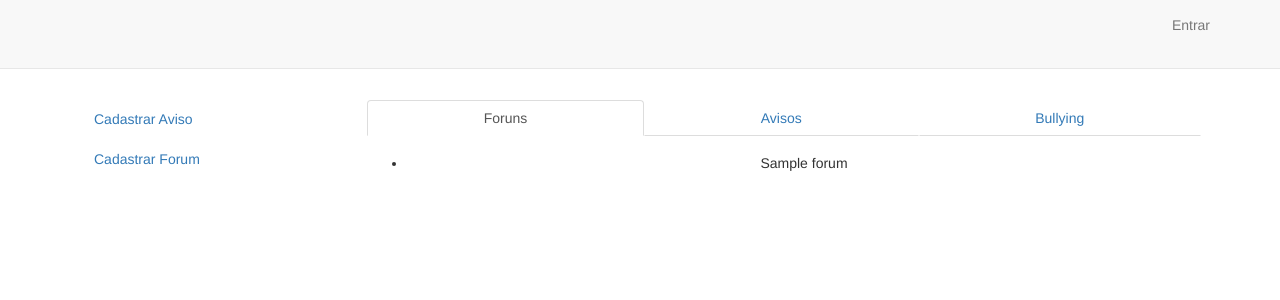
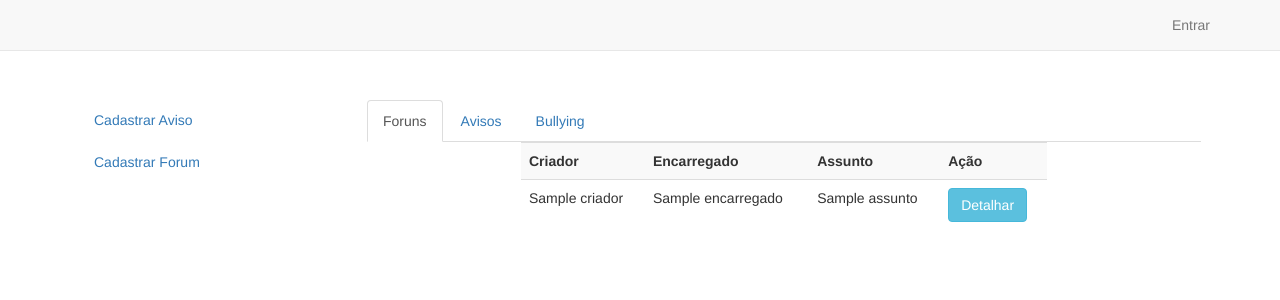
Before and after one commit to Connect-School/Connect-Web, a Django app: template escola/templates/escola/index.html in a window 1280 px wide. Shown: the top 300 px of the page. Run offline with Django 3.2, Linux system fonts and the light colour scheme; tables that the repository leaves empty hold one stand-in row (values such as "Sample post"); the template is opened without the code that fills it: values that come from a table or form of the project are taken from there, most other values are stand-ins (such as "Sample title", 1, 10 or a date in 2020); some libraries are stand-ins or nearby versions.

Commit message:
dynamic tab feito

```diff
--- a/escola/templates/escola/index.html
+++ b/escola/templates/escola/index.html
@@ -14,71 +14,72 @@
             </ul>
         </div>
         <div class="col-md-9">
-            <ul class="nav nav-tabs nav-justified">
-                <li role="presentation" class="active"><a href="#foruns">Foruns</a></li>
-                <li role="presentation"><a href="#avisos">Avisos</a></li>
-                <li role="presentation"><a href="#bullying">Bullying</a></li>
+            <ul class="nav nav-tabs">
+                <li class="active"><a data-toggle="tab" href="#foruns">Foruns</a></li>
+                <li><a data-toggle="tab" href="#avisos">Avisos</a></li>
+                <li><a data-toggle="tab" href="#bullying">Bullying</a></li>
             </ul>
-            <section id="foruns" class="tab-content active">
-                <div class="text-center">
-                    <ul>
+            <div class="tab-content">
+                <div id="foruns" class="tab-pane fade in active">
+                    <div class="col-md-8 col-md-offset-2">
+                        <table class="table table-striped table-hover">
+                            <tr>
+                                <th>Criador</th>
+                                <th>Encarregado</th>
+                                <th>Assunto</th>
+                                <th>Ação</th>
+                            </tr>
                             {% for forum in foruns %}
-                        <li>{{ forum }}</li>
+                            <tr>
+                                <td>{{ forum.criador }}</td>
+                                <td>{{ forum.encarregado }}</td>
+                                <td>{{ forum.assunto }}</td>
+                                <td><a href="#" class="btn btn-info">Detalhar</a></td>
+                            </tr>
                             {% endfor %}
-                    </ul>
+                        </table>
                     </div>
-            </section>
-            <section id="avisos" class="tab-content hide">
-                <div class="text-center">
-                    <ul>
+                </div>
+                <div id="avisos" class="tab-pane fade">
+                    <div class="col-md-6 col-md-offset-3">
+                        <table class="table table-striped table-hover">
+                            <tr>
+                                <th>Vista</th>
+                                <th>Remetente</th>
+                                <th>Ação</th>
+                            </tr>
                             {% for notificacao in usuario.notificacoes.all %}
-                        <li>{{ notificacao }}</li>
+                            <tr>
+                                <td>{{ notificacao.read }}</td>
+                                <td>{{ notificacao.aviso.mensagem.criador }}</td>
+                                <td><a href="#" class="btn btn-info">Abrir</a></td>
+                            </tr>
                             {% endfor %}
-                    </ul>
+                        </table>
                     </div>
-            </section>
-            <section id="bullying" class="tab-content hide">
-                <div class="text-center">
-                    <ul>
+                </div>
+                <div id="bullying" class="tab-pane fade">
+                    <div class="col-md-4 col-md-offset-4">
+                        <table class="table table-striped table-hover">
+                            <tr>
+                                <th>Visto</th>
+                                <th>Ação</th>
+                            </tr>
                             {% for resolvivel in usuario.resolviveis.all %}
                             {% if resolvivel.is_bullying %}
-                        <li>{{ resolvivel }}</li>
+                            <tr>
+                                <td>{{ resolvivel.read }}</td>
+                                <td><a href="#" class="btn btn-info">Abrir</a></td>
+                            </tr>
                             {% endif %}
                             {% endfor %}
-                    </ul>
+                        </table>
                     </div>
-            </section>
+                </div>
+            </div>
         </div>
     </div>
 </div>
 {% endblock %}
 {% block scripts %}
-<script>
-
-	$(document).ready(function() {
-		$('.nav-tabs > li > a').click(function(event){
-		event.preventDefault();//stop browser to take action for clicked anchor
-
-		//get displaying tab content jQuery selector
-		var active_tab_selector = $('.nav-tabs > li.active > a').attr('href');
-
-		//find actived navigation and remove 'active' css
-		var actived_nav = $('.nav-tabs > li.active');
-		actived_nav.removeClass('active');
-
-		//add 'active' css into clicked navigation
-		$(this).parents('li').addClass('active');
-
-		//hide displaying tab content
-		$(active_tab_selector).removeClass('active');
-		$(active_tab_selector).addClass('hide');
-
-		//show target tab content
-		var target_tab_selector = $(this).attr('href');
-		$(target_tab_selector).removeClass('hide');
-		$(target_tab_selector).addClass('active');
-	     });
-	  });
-
-</script>
 {% endblock %}
--- a/static/css/general.css
+++ b/static/css/general.css
@@ -2,81 +2,10 @@ body > .container-fluid {
   padding: 100px 5% 0;
 }
 
-/** Start: to style navigation tab **/
-.nav {
-  margin-bottom: 18px;
-  margin-left: 0;
-  list-style: none;
+.table-striped > tbody > tr:nth-child(odd) > td{
+    background-color: #ced6e2;
 }
 
-.nav > li > a {
-  display: block;
+.table-hover > tbody > tr:hover > td{
+    background-color: #abbddb;
 }
-
-.nav-tabs{
-  *zoom: 1;
-}
-
-.nav-tabs:before,
-.nav-tabs:after {
-  display: table;
-  content: "";
-}
-
-.nav-tabs:after {
-  clear: both;
-}
-
-.nav-tabs > li {
-  float: left;
-}
-
-.nav-tabs > li > a {
-  padding-right: 12px;
-  padding-left: 12px;
-  margin-right: 2px;
-  line-height: 14px;
-}
-
-.nav-tabs {
-  border-bottom: 1px solid #ddd;
-}
-
-.nav-tabs > li {
-  margin-bottom: -1px;
-}
-
-.nav-tabs > li > a {
-  padding-top: 8px;
-  padding-bottom: 8px;
-  line-height: 18px;
-  border: 1px solid transparent;
-  -webkit-border-radius: 4px 4px 0 0;
-     -moz-border-radius: 4px 4px 0 0;
-          border-radius: 4px 4px 0 0;
-}
-
-.nav-tabs > li > a:hover {
-  border-color: #eeeeee #eeeeee #dddddd;
-}
-
-.nav-tabs > .active > a,
-.nav-tabs > .active > a:hover {
-  color: #555555;
-  cursor: default;
-  background-color: #ffffff;
-  border: 1px solid #ddd;
-  border-bottom-color: transparent;
-}
-
-li {
-  line-height: 18px;
-}
-
-.tab-content.active{
-    display: block;
-}
-
-.tab-content.hide{
-    display: none;
-}
```
Lines whose indentation alone changed are shown as unchanged.
